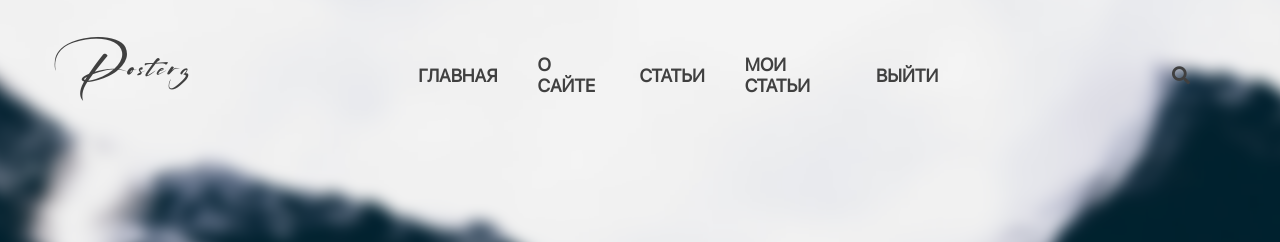
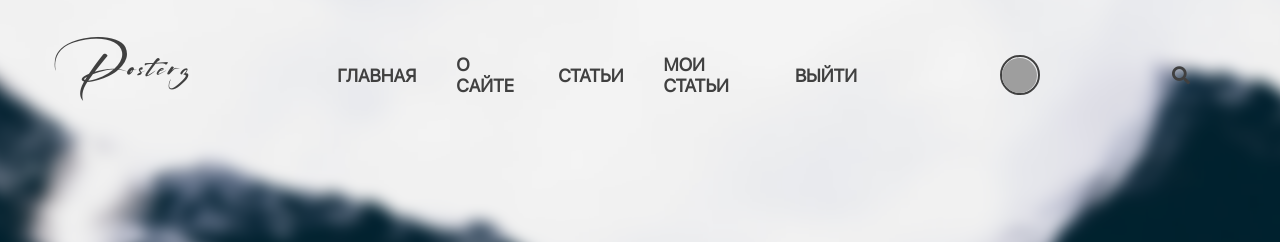
Before and after one commit to akmatoff/posterz, a Flask app: template templates/dashboard.html in a window 1280 px wide. Shown: the top 242 px of the page. Run offline with Flask 2, Linux system fonts and the light colour scheme; the visitor is signed in with stand-in values (Sample User, id 1); the template is opened without the code that fills it: most values are stand-ins (such as "Sample title", 1, 10 or a date in 2020); some libraries are stand-ins or nearby versions; grey boxes are pictures that could not be loaded.

Commit message:
added profile-pic to the header

```diff
--- a/app.py
+++ b/app.py
@@ -24,13 +24,25 @@ def save_pic(form_pic):
 
   return pic_filename
 
+def sendProfilePic():
+  if 'username' in session:
+    con = sqlite3.connect('posterz.db')
+    con.row_factory = sqlite3.Row
+    cur = con.cursor()
+    cur.execute("SELECT * FROM users WHERE username=?", [session['username']])
+    users = cur.fetchone()
+
+    profile_pic = users['profile_pic']
+
+    return profile_pic
+
 @app.route('/')
 def index():
-  return render_template('home.html')
+  return render_template('home.html', profile_pic=sendProfilePic())
 
 @app.route('/about')
 def about():
-  return render_template('home.html')
+  return render_template('home.html', profile_pic=sendProfilePic())
 
 @app.route('/articles')
 def articles():
@@ -43,10 +55,10 @@ def articles():
   articles = cur.fetchall()
 
   if len(articles) > 0:
-    return render_template('articles.html', articles=articles)
+    return render_template('articles.html', articles=articles, profile_pic=sendProfilePic())
   else:
     msg = "Статьи не найдены"
-    return render_template('articles.html', msg=msg)
+    return render_template('articles.html', msg=msg, profile_pic=sendProfilePic())
 
   cur.close()
 
@@ -58,7 +70,7 @@ def article(id):
   cur.execute("SELECT * FROM articles WHERE id = ?", [id])
 
   article = cur.fetchone()
-  return render_template('article.html', article=article)
+  return render_template('article.html', article=article, profile_pic=sendProfilePic())
 
 @app.route('/register', methods=['GET', 'POST'])
 def register():
@@ -94,12 +106,12 @@ def register():
         flash('Поздравляем! Вы успешно прошли регистрацию!')
     else:
       error = 'Пароли не совпадают, попробуйте еще раз!'
-      return render_template('register.html', error=error)
+      return render_template('register.html', error=error, profile_pic=sendProfilePic())
 
     return redirect(url_for('login'))
 
     cur.close()
-  return render_template('register.html')
+  return render_template('register.html', profile_pic=sendProfilePic())
 
 # Login
 @app.route('/login', methods=['GET', 'POST'])
@@ -164,14 +176,11 @@ def dashboard():
 
   articles = cur.fetchall()
 
-  cur.execute("SELECT profile_pic FROM users WHERE username=?", [session['username']])
-  profile_pic = cur.fetchone()
-
   if len(articles) > 0:
-    return render_template('dashboard.html', articles=articles, profile_pic=profile_pic)
+    return render_template('dashboard.html', articles=articles, profile_pic=sendProfilePic())
   else:
     msg = 'У вас еще нет статьей.'
-    return render_template('dashboard.html', msg=msg)
+    return render_template('dashboard.html', msg=msg, profile_pic=sendProfilePic())
 
 # Add Article
 @app.route('/add_article', methods=['GET', 'POST'])
@@ -196,7 +205,7 @@ def add_article():
 
     return redirect(url_for('dashboard'))
 
-  return render_template('add_article.html')
+  return render_template('add_article.html', profile_pic=sendProfilePic())
 
 # Edit article
 @app.route('/edit_article/<string:id>', methods=['GET', 'POST'])
@@ -235,7 +244,7 @@ def edit_article(id):
 
     return redirect(url_for('dashboard'))
 
-  return render_template('edit_article.html', cover_db=cover_db, title_db=title_db, body_db=body_db)
+  return render_template('edit_article.html', cover_db=cover_db, title_db=title_db, body_db=body_db, profile_pic=sendProfilePic())
 
 # Delete article
 @app.route('/delete_article/<string:id>', methods=['POST'])
--- a/static/css/style.css
+++ b/static/css/style.css
@@ -80,6 +80,34 @@ header {
   background-color: #f56962;
   border-radius: 15px;
   transform: scale(1.05);
+}
+
+#header-profile-pic {
+  width: 40px;
+  height: 40px;
+  border-radius: 120px;
+  padding: 5px;
+  border: 2px solid #404040;
+  display: flex;
+  justify-content: center;
+  align-items: center;
+}
+
+#header-profile-pic img {
+  width: 35px;
+  height: 35px;
+  border-radius: 120px;
+}
+
+#profile-dropdown-content {
+  width: 200px;
+  height: 160px;
+  background-color: #f1f1f1;
+  filter: opacity(0);
+}
+
+#profile-dropdown-content:hover {
+  filter: opacity(1);
 }
 
 #search-bar {
@@ -708,7 +736,7 @@ footer {
   text-shadow: 2px 2px 3px rgba(60, 60, 60, 0.4);
 }
 
-@media only screen and (max-width: 1024px) {
+@media only screen and (max-width: 800px) {
   header {
     padding: 0 40px;
   }
--- a/templates/dashboard.html
+++ b/templates/dashboard.html
@@ -2,7 +2,6 @@
 
 {% block content %}
     <div id="container">
-        <img src="{{profile_pic}}">
         <h1 id="header-text-white">Добро пожаловать, <small>{{session.username}}</small></h1>
         <a id="add-button" href="/add_article">Добавить статью</a>
 
--- a/templates/header.html
+++ b/templates/header.html
@@ -33,6 +33,15 @@
 
   </div> -->
 
+  {% if session.logged_in %}
+    <div id="header-profile-pic">
+      <img src="static/profile_pics/{{profile_pic}}">
+    </div>
+    <!-- <div id="profile-dropdown-content">
+
+    </div> -->
+  {% endif %}
+
   <div id="search-bar">
     <i class="fas fa-search"></i>
   </div>
```
Also changed, not shown: posterz.db.
